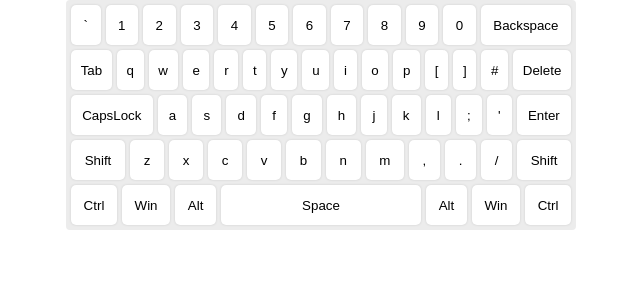
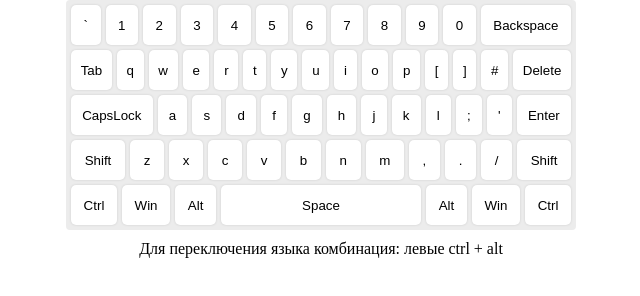
Before and after one commit to Shvedulia/virtual-keyboard, a website with bundled scripts: page index.html in a window 1280 px wide. Shown: the whole page, without its empty margins (319-959 px from the left). Built offline with nearby package versions, Linux system fonts and the light colour scheme.

Commit message:
feat: add language switching

```diff
--- a/css/style.css
+++ b/css/style.css
@@ -47,3 +47,8 @@
 .space {
     flex-grow: 10;
 }
+
+.shortcut {
+    text-align: center;
+    margin: 10px;
+}
--- a/js/main.js
+++ b/js/main.js
@@ -1,10 +1,22 @@
 import keyData from './key-data.js';
+
+let defaultLang = 'en';
+
+const keyboard = document.createElement('div');
+keyboard.classList.add('keyboard');
+document.body.append(keyboard);
+
+const swithLangShortCut = document.createElement('p');
+swithLangShortCut.classList.add('shortcut');
+swithLangShortCut.textContent = 'Для переключения языка комбинация: левыe ctrl + alt';
+
+document.body.append(swithLangShortCut);
 
 const renderButtons = (buttonsRow) => buttonsRow.map((key) => {
   const button = document.createElement('button');
   button.classList.add('button');
   button.setAttribute('id', key.code);
-  button.textContent = key.en;
+  button.textContent = key[defaultLang];
 
   if (key.code === 'Space') {
     button.classList.add('space');
@@ -14,10 +26,6 @@ const renderButtons = (buttonsRow) => buttonsRow.map((key) => {
 });
 
 const renderKeyboard = () => {
-  const keyboard = document.createElement('div');
-  keyboard.classList.add('keyboard');
-  document.body.append(keyboard);
-
   const keyButtons = keyData.map((row) => {
     const keyRow = document.createElement('div');
     keyRow.classList.add('row');
@@ -27,6 +35,7 @@ const renderKeyboard = () => {
     return keyRow;
   });
 
+  keyboard.innerHTML = '';
   keyboard.append(...keyButtons);
 };
 
@@ -34,6 +43,15 @@ const onKeyDown = (e) => {
   const button = document.getElementById(e.code);
   if (button) {
     button.classList.add('active');
+  }
+
+  const altLeft = document.getElementById('AltLeft');
+  const ctrlLeft = document.getElementById('ControlLeft');
+
+  if ((e.code === 'AltLeft' && ctrlLeft.classList.contains('active'))
+      || (e.code === 'ControlLeft' && altLeft.classList.contains('active'))) {
+    defaultLang = defaultLang === 'en' ? 'ru' : 'en';
+    renderKeyboard();
   }
 };
 
```
